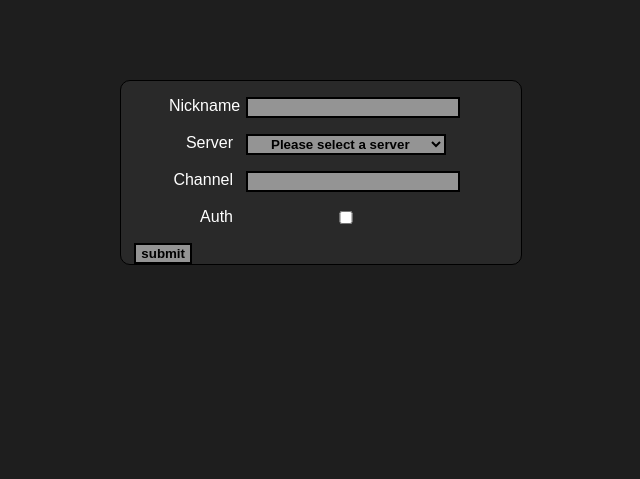
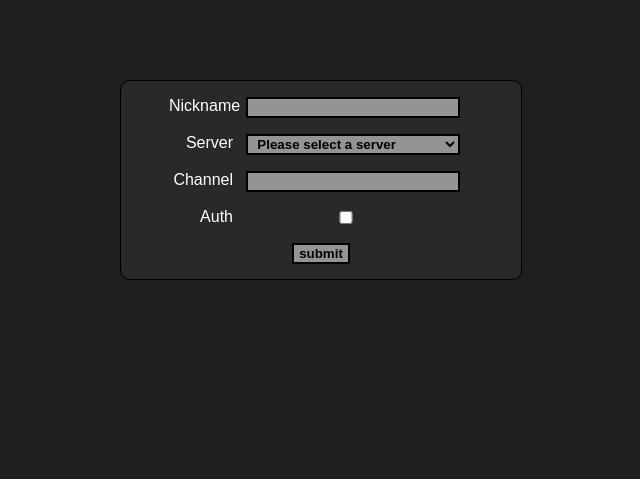
Before and after one commit to stwalkerster/webirc, a PHP site: page / in a window 1280 px wide. Shown: the part 37-516 px from the top of the page, without its empty margins (319-959 px from the left). Run offline with PHP 8.4, Linux system fonts and the light colour scheme.

Commit message:
fixed some alignment issues

```diff
--- a/style.css
+++ b/style.css
@@ -29,8 +29,9 @@ body {
 	background-color:#292929;
 	color:white;
 	border:1px solid black;
-	border-radius:10px;
+	border-radius:10px; /* CSS3 */
 	width:25em;
+	padding-bottom:5px;
 }
 
 
@@ -43,7 +44,7 @@ body {
 }
 
 
-#formfloat input, select  {
+#formfloat input  {
 	width:15em;
 	background-color:#949494;
 	border:2px solid black;
@@ -54,8 +55,24 @@ body {
 	text-align:center;
 }
 
+#formfloat select {
+	width:16em;
+	background-color:#949494;
+	border:2px solid black;
+	margin-left: 1em;
+	font-weight:bold;
+	padding-left:5px;
+}
+
 #formfloat .submit {
 	width:auto;
+	float:none;
+	display:block;
+	margin:10px auto;
+}
+
+#formfloat hr {
+	color:black;
 }
 
 #formfloat .submit:hover {
```
